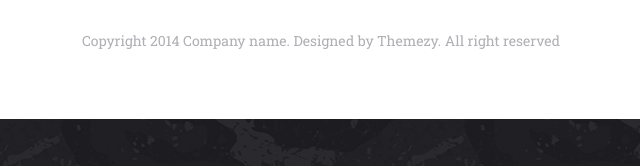
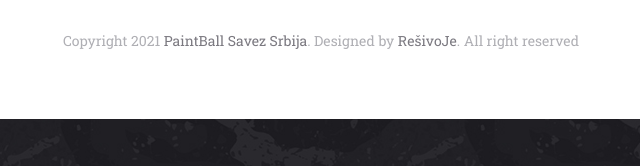
Before and after one commit to acasax/paintball, a plain HTML site: page about.html in a window 1280 px wide. Shown: the part 1944-2110 px from the top of the page, 319-959 px from the left. Drawn offline with Linux system fonts and the light colour scheme; some packages are replaced by stand-ins of ours.

Commit message:
fix footer

```diff
--- a/about.html
+++ b/about.html
@@ -141,7 +141,7 @@
 						</div>
 					</div>
 					<div class="colophon">
-						<p>Copyright 2014 Company name. Designed by Themezy. All right reserved</p>
+						<p>Copyright 2021 <a href="">PaintBall Savez Srbija</a>. Designed by <a href="https://resivoje.com/">RešivoJe</a>. All right reserved</p>
 					</div>
 				</footer>
 			</div> <!-- .container -->
```
Also changed, not shown: contact.html (+1 -1 lines), gallery.html (+1 -1 lines), index.html (+1 -1 lines), offer.html (+1 -1 lines).
